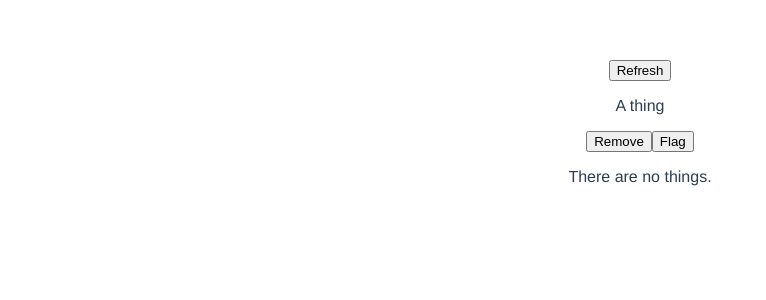
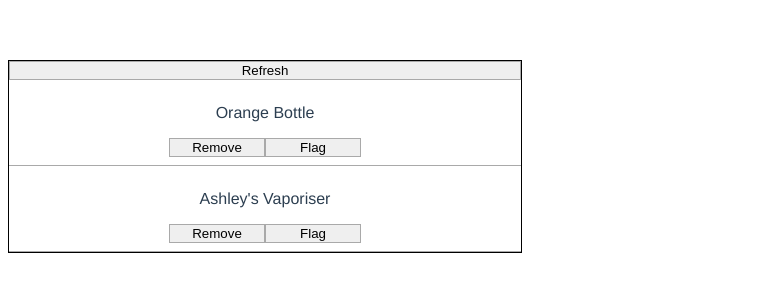
Before and after one commit to craighector/sup-grads23-vue, a Vue app: page / in a window 1280 px wide. Shown: the top 300 px of the page, without its empty margins (0-766 px from the left). Built offline with nearby package versions, Linux system fonts and the light colour scheme.

Commit message:
add v-if and v-for and style

```diff
--- a/src/components/ThingList.vue
+++ b/src/components/ThingList.vue
@@ -1,12 +1,20 @@
 <template>
-    <div>
+    <div class="thing-list">
         <button>Refresh</button>
-        <div>
-            <p>A thing</p>
-            <button>Remove</button>
-            <button>Flag</button>
+        <div v-if="hasThings">
+            <div
+                v-for="(thing, index) in things"
+                :key="index"
+                class="thing-list-item"
+            >
+                <p>{{ thing.name }}</p>
+                <div>
+                    <button>Remove</button>
+                    <button>Flag</button>
+                </div>
+            </div>
         </div>
-        <div>
+        <div v-else class="thing-list-item">
             <p>There are no things.</p>
         </div>
     </div>
@@ -17,12 +25,67 @@ export default {
     name: "ThingList",
     data() {
         return {
-            things: []
+            things: [
+                {
+                    "id": "1001",
+                    "name": "Orange Bottle",
+                    "keywords": [
+                    "equipment",
+                        "food"
+                    ]
+                },
+                {
+                    "id": "1002",
+                    "name": "Ashley's Vaporiser",
+                    "keywords": [
+                        "equipment"
+                    ]
+                }
+            ]
+        }
+    },
+    computed: {
+        hasThings() {
+            return this.things.length
         }
     }
 }
 </script>
 
-<style scoped>
+<style lang="scss" scoped>
+    .thing-list {
+        button {
+            min-width: 96px;
+            border-radius: 0px;
+            border: 1px solid darkgray;
+            outline: none;
 
+            &:hover {
+                background-color: white;
+            }
+        }
+
+        display: flex;
+        flex-direction: column;
+        max-width: 512px;
+        border: 1px solid black;
+
+        .thing-list-item {
+            display: flex;
+            flex-direction: column;
+            padding: 8px;
+            border-bottom: 1px solid darkgrey;
+
+            &:hover {
+                background:lightgrey;
+            }
+        }
+        .item-flagged {
+            background-color: lightpink;
+
+            &:hover {
+                background:lightcoral;
+            }
+        }
+    }
 </style>
```
